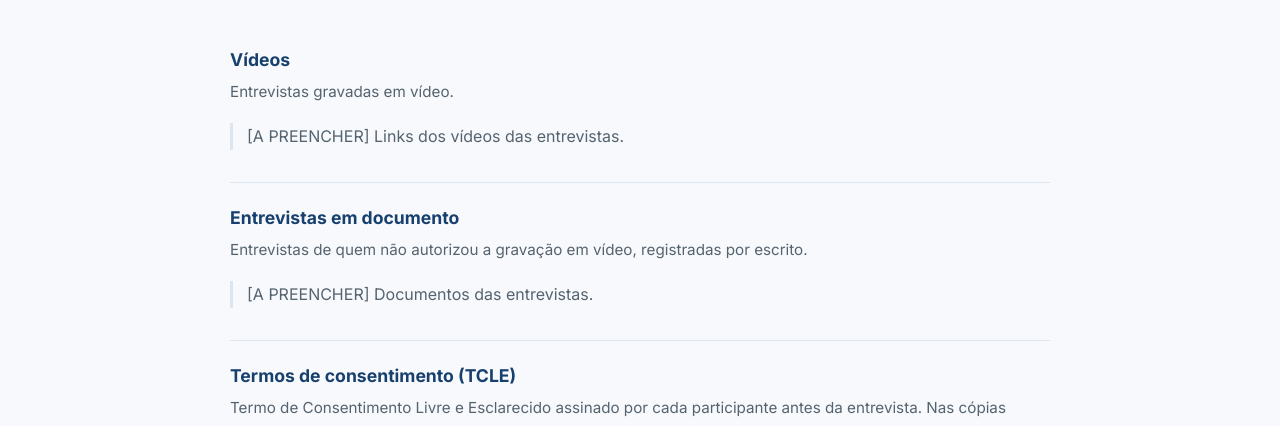
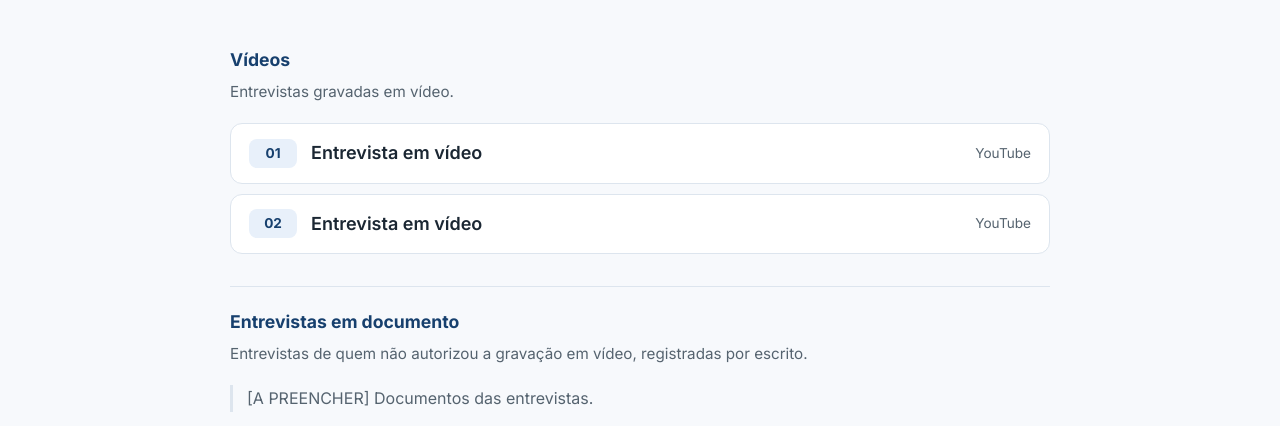
Before and after one commit to UFF-ArthurMta/PortofolioIHC, a plain HTML site: page entrevistas.html in a window 1280 px wide. Shown: the part 340-766 px from the top of the page. Drawn offline with Linux system fonts and the light colour scheme.

Commit message:
Adiciona os dois videos de entrevista na pagina de materiais
Os videos aparecem por numero, sem o nome do participante, e a pagina
fica fora dos buscadores (noindex).

Co-Authored-By: Claude Opus 5.5 <noreply@anthropic.com>

```diff
--- a/entrevistas.html
+++ b/entrevistas.html
@@ -3,6 +3,7 @@
 <head>
   <meta charset="UTF-8">
   <meta name="viewport" content="width=device-width, initial-scale=1.0">
+  <meta name="robots" content="noindex, nofollow">
   <title>Materiais das entrevistas — PIX para todos</title>
   <meta name="description" content="Vídeos, entrevistas em documento e termos de consentimento da pesquisa com usuários do projeto PIX para todos.">
   <link rel="preconnect" href="https://fonts.googleapis.com">
@@ -80,8 +81,22 @@
           <section class="materiais" id="videos">
             <h2 class="analise__grupo">Vídeos</h2>
             <p class="analise__descricao">Entrevistas gravadas em vídeo.</p>
-            <ul class="lista-docs"></ul>
-            <p class="placeholder">[A PREENCHER] Links dos vídeos das entrevistas.</p>
+            <ul class="lista-docs">
+              <li>
+                <a class="doc" href="https://youtu.be/TZzjtG4aX5E" target="_blank" rel="noopener noreferrer">
+                  <span class="doc__codigo">01</span>
+                  <span class="doc__nome">Entrevista em vídeo</span>
+                  <span class="doc__meta">YouTube</span>
+                </a>
+              </li>
+              <li>
+                <a class="doc" href="https://youtu.be/R3_OfP6FCj0" target="_blank" rel="noopener noreferrer">
+                  <span class="doc__codigo">02</span>
+                  <span class="doc__nome">Entrevista em vídeo</span>
+                  <span class="doc__meta">YouTube</span>
+                </a>
+              </li>
+            </ul>
           </section>
 
           <!-- ENTREVISTAS EM DOCUMENTO -->
```
